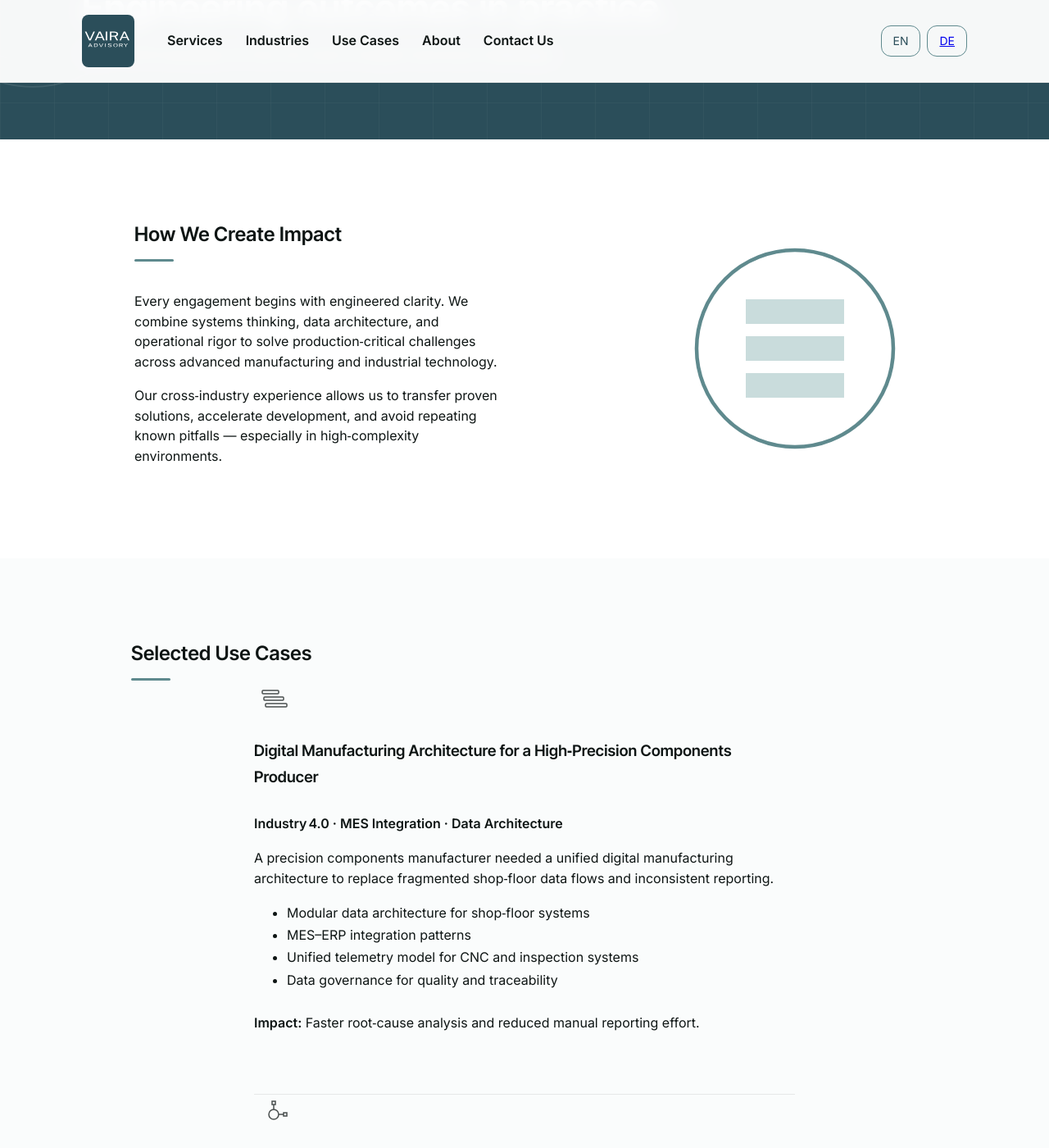
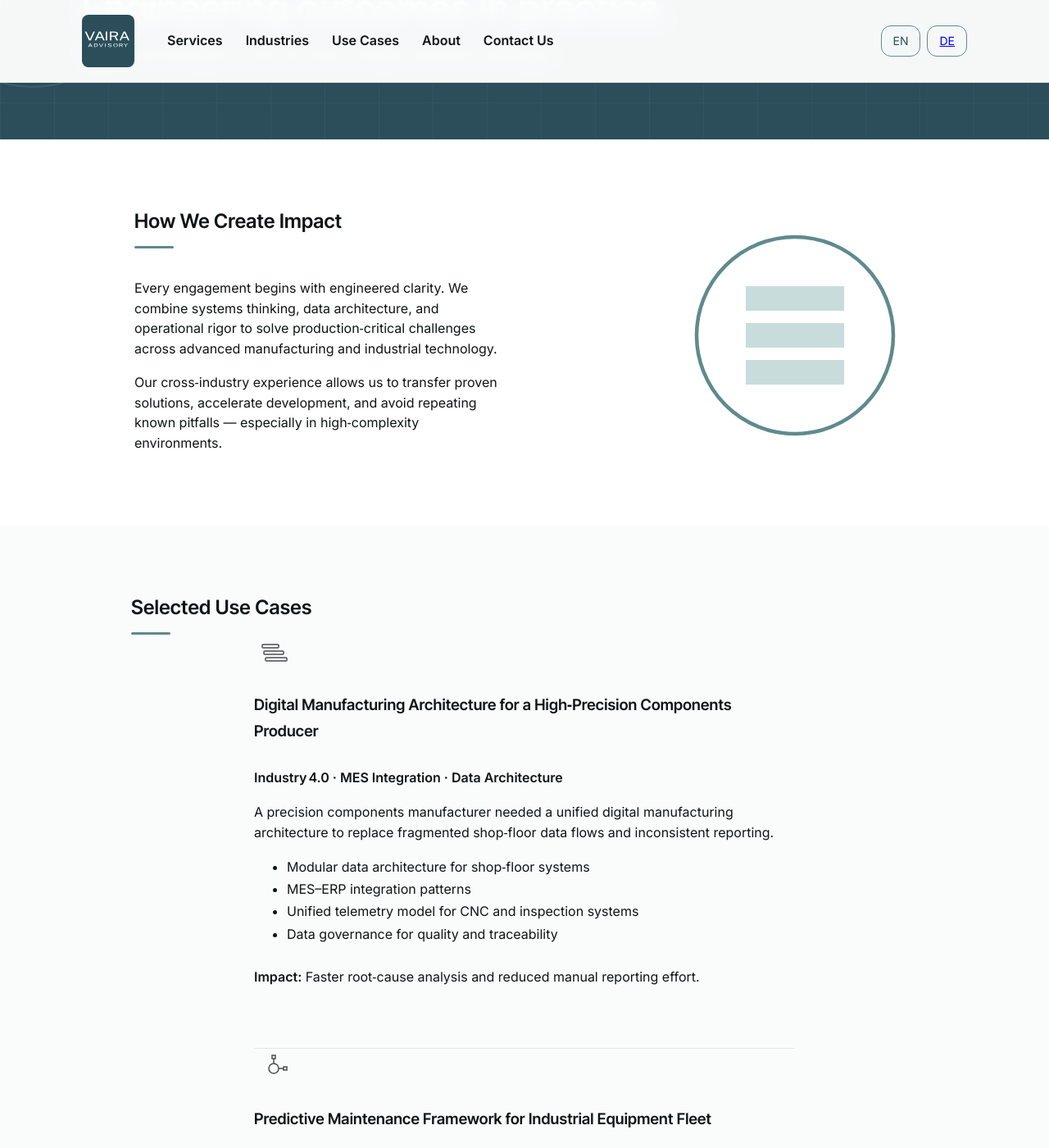
Before and after one commit to raphaelheeb/vaira-advisory, a Jekyll site: the page built from use-cases/index.html, in a window 1280 px wide and 1400 px high, scrolled down 240 px. Shown: the whole window at 82% size. Built offline with Jekyll 4.4.1, drawn with Linux system fonts in a browser that asks for light colours.

Commit message:
Refactor styles for selected use cases

```diff
--- a/assets/css/styles.css
+++ b/assets/css/styles.css
@@ -990,73 +990,63 @@
   margin-bottom: 0 !important;
 }
 
-/* --------------------------------------------
-   1. USE CASE ITEM (NEW WRAPPER)
-   Controls spacing between individual use cases
-   -------------------------------------------- */
-.use-cases .usecase-item {
-  margin-bottom: 140px; /* ← change THIS to control spacing between UC1→UC2→UC3→UC4 */
+/* ============================================
+   USE CASES SUBPAGE (scoped to .use-cases-selected)
+   ============================================ */
+
+/* 0. Neutralize wrapper spacing only inside Selected Use Cases */
+.use-cases-selected .wrapper--narrow > * {
+  margin-bottom: 0 !important;
 }
 
-.use-cases .usecase-item:last-child {
+/* 1. USE CASE ITEM — controls spacing between individual use cases */
+.use-cases-selected .usecase-item {
+  margin-bottom: 140px; /* ← change THIS to control spacing UC1→UC2→UC3→UC4 */
+}
+
+.use-cases-selected .usecase-item:last-child {
   margin-bottom: 0;
 }
 
-/* --------------------------------------------
-   2. MICRO-ILLUSTRATIONS
-   -------------------------------------------- */
-.use-cases .micro-illustration {
+/* 2. MICRO-ILLUSTRATIONS */
+.use-cases-selected .micro-illustration {
   width: 48px;
   opacity: 0.75;
   margin-bottom: 14px;
 }
 
-.use-cases .micro-illustration svg {
+.use-cases-selected .micro-illustration svg {
   width: 48px;
   height: 48px;
 }
 
-/* --------------------------------------------
-   3. SECTION SPACING (Use Cases only)
-   -------------------------------------------- */
-.use-cases section.section {
-  padding-top: 96px !important;
-  padding-bottom: 96px !important;
-}
-
-/* --------------------------------------------
-   4. USE CASE BLOCK (inner content)
-   -------------------------------------------- */
-.use-cases .usecase-block {
+/* 3. USE CASE BLOCK (inner content) */
+.use-cases-selected .usecase-block {
   max-width: 660px;
   margin: 0 auto;
   padding-bottom: 56px;
   border-bottom: 1px solid rgba(0,0,0,0.08);
 }
 
-.use-cases .usecase-item:last-child .usecase-block {
+.use-cases-selected .usecase-item:last-child .usecase-block {
   padding-bottom: 0;
   border-bottom: none;
 }
 
-/* --------------------------------------------
-   5. INTERNAL TYPOGRAPHIC RHYTHM
-   -------------------------------------------- */
-.use-cases .usecase-block h3 {
+/* 4. INTERNAL TYPOGRAPHIC RHYTHM */
+.use-cases-selected .usecase-block h3 {
   margin-bottom: 28px;
 }
 
-.use-cases .usecase-block p {
+.use-cases-selected .usecase-block p {
   margin-bottom: 18px;
 }
 
-.use-cases .usecase-block ul {
+.use-cases-selected .usecase-block ul {
   margin-bottom: 28px;
 }
 
-/* --------------------------------------------
-   6. WHERE THESE USE CASES MATTER — 2×2 GRID
-   -------------------------------------------- */
+/* 5. WHERE THESE USE CASES MATTER — keep page-level styling */
 .use-cases .why-grid {
   display: grid;
   grid-template-columns: repeat(2, 1fr);
@@ -1077,38 +1067,31 @@
   opacity: 0.75;
 }
 
-/* --------------------------------------------
-   7. MOBILE REFINEMENTS
-   -------------------------------------------- */
+/* 6. MOBILE REFINEMENTS */
 @media (max-width: 768px) {
 
-  .use-cases section.section {
-    padding-top: 64px !important;
-    padding-bottom: 64px !important;
-  }
-
-  .use-cases .usecase-item {
+  .use-cases-selected .usecase-item {
     margin-bottom: 90px; /* mobile spacing between use cases */
   }
 
-  .use-cases .usecase-block {
+  .use-cases-selected .usecase-block {
     padding-bottom: 40px;
   }
 
-  .use-cases .micro-illustration svg {
+  .use-cases-selected .micro-illustration svg {
     width: 40px;
     height: 40px;
   }
 
-  .use-cases .usecase-block h3 {
+  .use-cases-selected .usecase-block h3 {
     margin-bottom: 22px;
   }
 
-  .use-cases .usecase-block p {
+  .use-cases-selected .usecase-block p {
     margin-bottom: 14px;
   }
 
-  .use-cases .usecase-block ul {
+  .use-cases-selected .usecase-block ul {
     margin-bottom: 22px;
   }
 
```
